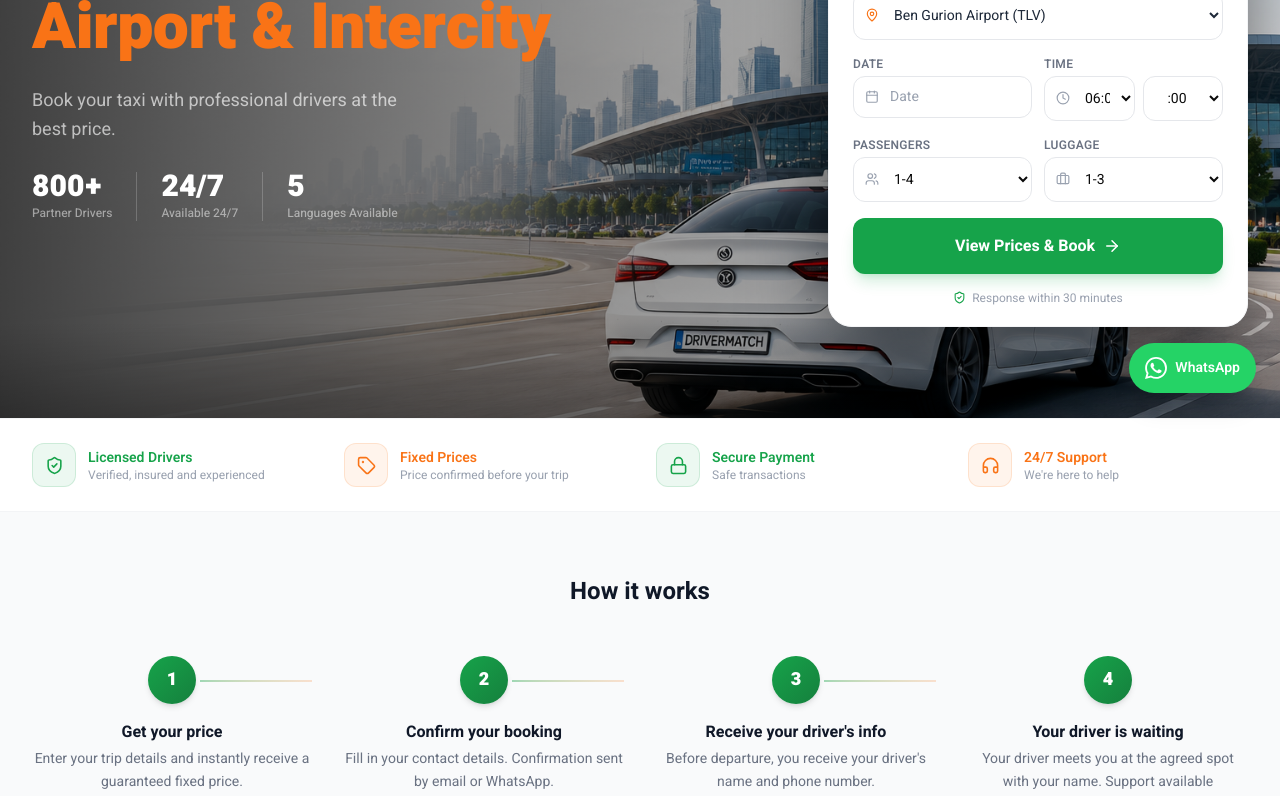
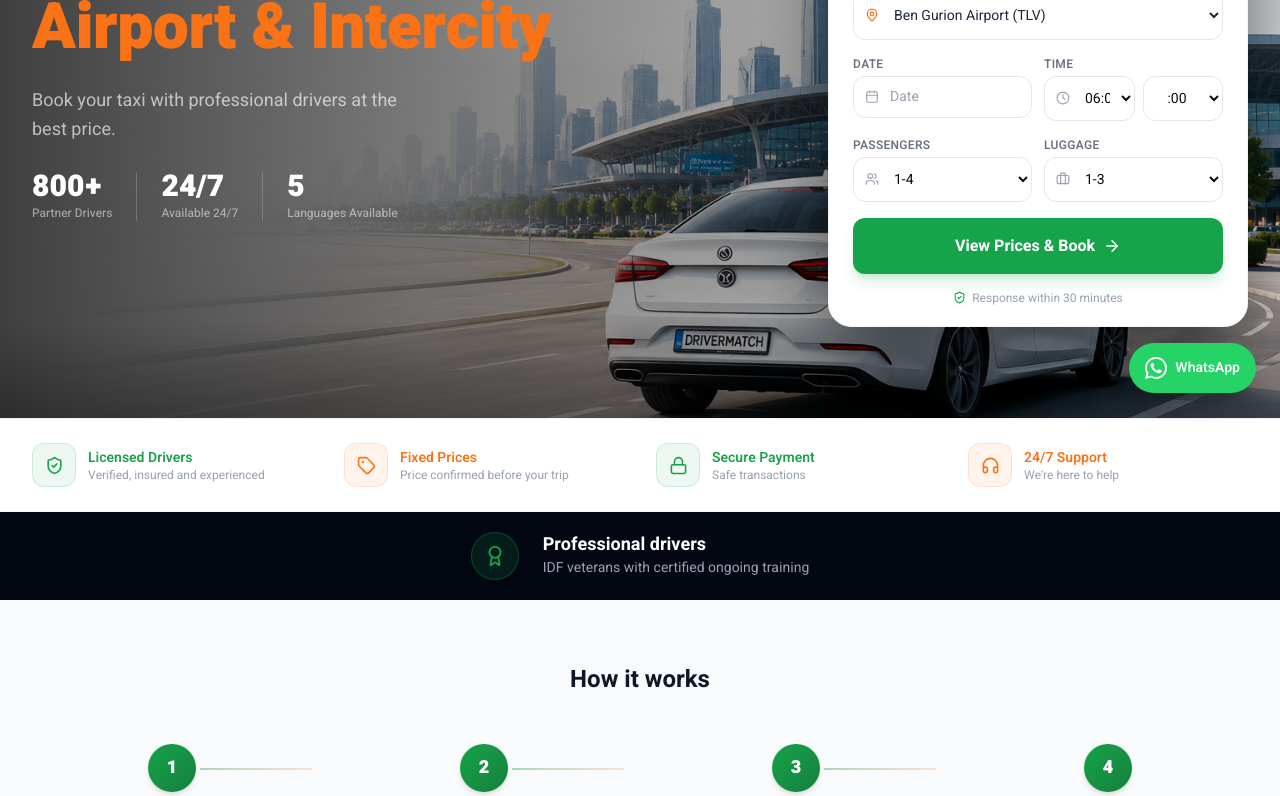
Before and after one commit to Samdev3615/moveo-taxi, a Next.js app: page /en in a window 1280 px wide. Shown: the part 383-1179 px from the top of the page. Built offline with nearby package versions, Linux system fonts and the light colour scheme.

Commit message:
feat: add drivers badge section highlighting military veteran drivers in 5 languages

```diff
--- a/app/[locale]/page.tsx
+++ b/app/[locale]/page.tsx
@@ -10,7 +10,7 @@ export async function generateMetadata({
   const t = await getTranslations({ locale, namespace: "meta" });
   return { title: t("home.title"), description: t("home.description") };
 }
-import { Users, Car, Globe, Clock, ShieldCheck, Tag, Lock, Headphones } from "lucide-react";
+import { Users, Car, Globe, Clock, ShieldCheck, Tag, Lock, Headphones, Award } from "lucide-react";
 import Navbar from "@/components/Navbar";
 import Footer from "@/components/Footer";
 import BookingWidget from "@/components/BookingWidget";
@@ -58,6 +58,7 @@ type TFunc = (key: string) => string;
 export default async function HomePage() {
   const locale = await getLocale();
   const t = await getTranslations();
+  const tDB = await getTranslations("driversBadge");
   const tHIW = await getTranslations("howItWorks");
   const tFAQ = await getTranslations("faq");
   const steps = tHIW.raw("steps") as Array<{ num: string; title: string; desc: string }>;
@@ -166,6 +167,25 @@ export default async function HomePage() {
                 </div>
               );
             })}
+          </div>
+        </div>
+      </section>
+
+      {/* ─── DRIVERS BADGE ─────────────────────────────────────── */}
+      <section className="bg-gray-950 py-5">
+        <div className="max-w-7xl mx-auto px-4 sm:px-6 lg:px-8">
+          <div className="flex flex-col sm:flex-row items-center justify-center gap-3 sm:gap-6 text-center sm:text-start">
+            <div className="flex-shrink-0 w-12 h-12 rounded-full bg-[#16A34A]/15 border border-[#16A34A]/30 flex items-center justify-center">
+              <Award size={22} className="text-[#16A34A]" />
+            </div>
+            <div>
+              <p className="text-white font-bold text-base sm:text-lg leading-tight">
+                {tDB("title")}
+              </p>
+              <p className="text-gray-400 text-sm mt-0.5">
+                {tDB("desc")}
+              </p>
+            </div>
           </div>
         </div>
       </section>
--- a/messages/en.json
+++ b/messages/en.json
@@ -105,6 +105,10 @@
       "currency": "₪",
       "note": "Fixed price confirmed at booking. Surcharge only if extra stop or detour requested."
     }
+  },
+  "driversBadge": {
+    "title": "Professional drivers",
+    "desc": "IDF veterans with certified ongoing training"
   },
   "howItWorks": {
     "title": "How it works",
--- a/messages/es.json
+++ b/messages/es.json
@@ -105,6 +105,10 @@
       "currency": "₪",
       "note": "Precio fijo confirmado al reservar. Suplemento solo si solicita parada o desvío adicional."
     }
+  },
+  "driversBadge": {
+    "title": "Conductores profesionales",
+    "desc": "Veteranos del ejército israelí con formación periódica certificada"
   },
   "howItWorks": {
     "title": "¿Cómo funciona?",
--- a/messages/fr.json
+++ b/messages/fr.json
@@ -105,6 +105,10 @@
       "currency": "₪",
       "note": "Prix fixe confirmé à la réservation. Supplément uniquement sur demande (arrêt ou détour)."
     }
+  },
+  "driversBadge": {
+    "title": "Chauffeurs professionnels",
+    "desc": "Anciens militaires certifiés avec formations périodiques continues"
   },
   "howItWorks": {
     "title": "Comment ça marche ?",
--- a/messages/he.json
+++ b/messages/he.json
@@ -105,6 +105,10 @@
       "currency": "₪",
       "note": "מחיר קבוע מאושר בהזמנה. תוספת רק לפי בקשה (עצירה נוספת או עקיפה)."
     }
+  },
+  "driversBadge": {
+    "title": "נהגים מקצועיים",
+    "desc": "נהגים יוצאי צבא בעלי הכשרות תקופתיות"
   },
   "howItWorks": {
     "title": "איך זה עובד?",
--- a/messages/ru.json
+++ b/messages/ru.json
@@ -105,6 +105,10 @@
       "currency": "₪",
       "note": "Фиксированная цена подтверждается при бронировании. Доплата только по запросу (остановка или объезд)."
     }
+  },
+  "driversBadge": {
+    "title": "Профессиональные водители",
+    "desc": "Ветераны ЦАХАЛа с периодической сертифицированной подготовкой"
   },
   "howItWorks": {
     "title": "Как это работает?",
```
